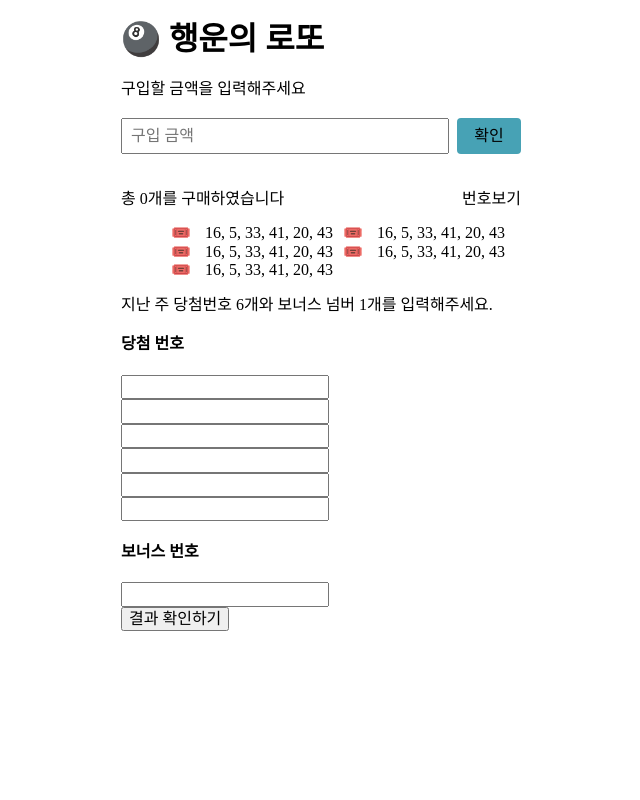
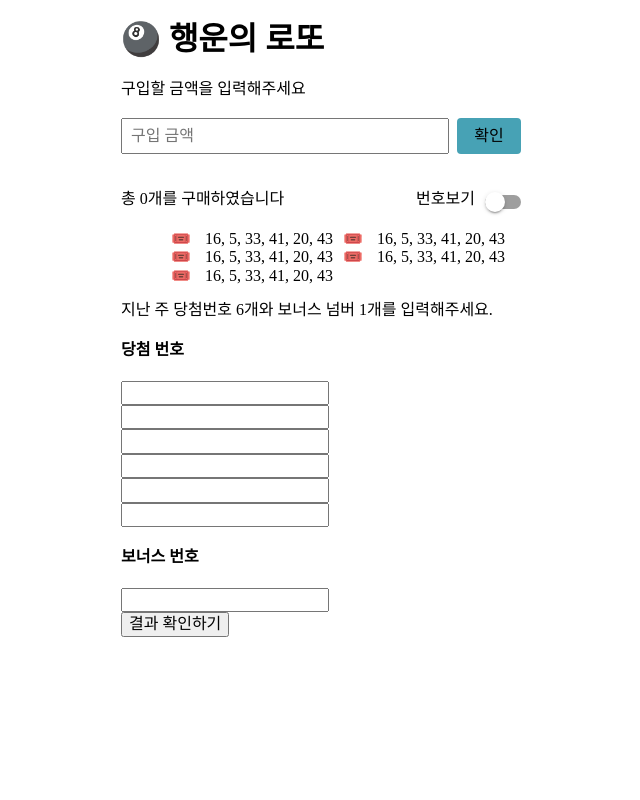
Before and after one commit to woowacourse/react-lotto, a React (Create React App) app: page / in a window 1280 px wide. Shown: the top 800 px of the page, without its empty margins (319-959 px from the left). Built offline with nearby package versions, Linux system fonts and the light colour scheme.

Commit message:
styles: 토글 버튼 스타일링 적용

```diff
--- a/src/common/Toggle.tsx
+++ b/src/common/Toggle.tsx
@@ -6,6 +6,9 @@ const ToggleWrapper = styled.label`
   position: relative;
 
   .toggle-button {
+    appearance: none;
+    -moz-appearance: none;
+    -webkit-appearance: none;
     z-index: -1;
     position: absolute;
     right: 6px;
@@ -21,6 +24,100 @@ const ToggleWrapper = styled.label`
     pointer-events: none;
     transition: opacity 0.3s 0.1s, transform 0.2s 0.1s;
   }
+
+  /* Span */
+  .toggle-text {
+    display: inline-block;
+    width: 100%;
+    cursor: pointer;
+  }
+
+  /* Track */
+  .toggle-text::before {
+    content: '';
+    float: right;
+    display: inline-block;
+    margin: 5px 0 5px 10px;
+    border-radius: 7px;
+    width: 36px;
+    height: 14px;
+    background-color: rgba(0, 0, 0, 0.38);
+    vertical-align: top;
+    transition: background-color 0.2s, opacity 0.2s;
+  }
+
+  .toggle-text::after {
+    content: '';
+    position: absolute;
+    top: 2px;
+    right: 16px;
+    border-radius: 50%;
+    width: 20px;
+    height: 20px;
+    background-color: white;
+    box-shadow: 0 3px 1px -2px rgba(0, 0, 0, 0.2), 0 2px 2px 0 rgba(0, 0, 0, 0.14),
+      0 1px 5px 0 rgba(0, 0, 0, 0.12);
+    transition: background-color 0.2s, transform 0.2s;
+  }
+
+  .toggle-button:checked {
+    right: -10px;
+    background-color: rgb(0, 188, 212);
+  }
+
+  .toggle-button:checked + .toggle-text::before {
+    background-color: rgba(0, 188, 212, 0.6);
+  }
+
+  .toggle-button:checked + .toggle-text::after {
+    background-color: rgb(0, 188, 212);
+    transform: translateX(16px);
+  }
+
+  /* Hover, Focus */
+  &:hover > .toggle-button {
+    opacity: 0.04;
+  }
+
+  .toggle-button:focus {
+    opacity: 0.12;
+  }
+
+  &:hover > .toggle-button:focus {
+    opacity: 0.16;
+  }
+
+  .toggle-button:active {
+    opacity: 1;
+    transform: scale(0);
+    transition: transform 0s, opacity 0s;
+  }
+
+  .toggle-button:active + .toggle-text::before {
+    background-color: rgba(0, 188, 212, 0.6);
+  }
+
+  .toggle-button:checked:active + .toggle-text::before {
+    background-color: rgba(0, 0, 0, 0.38);
+  }
+
+  .toggle-button:disabled {
+    opacity: 0;
+  }
+
+  .toggle-button:disabled + .toggle-text {
+    color: black;
+    opacity: 0.38;
+    cursor: default;
+  }
+
+  .toggle-button:disabled + .toggle-text::before {
+    background-color: rgba(0, 0, 0, 0.38);
+  }
+
+  .toggle-button:checked:disabled + .toggle-text::before {
+    background-color: rgba(0, 188, 212, 0.6);
+  }
 `;
 
 export default class Toggle extends Component {
@@ -28,7 +125,7 @@ export default class Toggle extends Component {
     return (
       <ToggleWrapper>
         <input type="checkbox" className="toggle-button" />
-        <span>{this.props.children}</span>
+        <span className="toggle-text">{this.props.children}</span>
       </ToggleWrapper>
     );
   }
```
